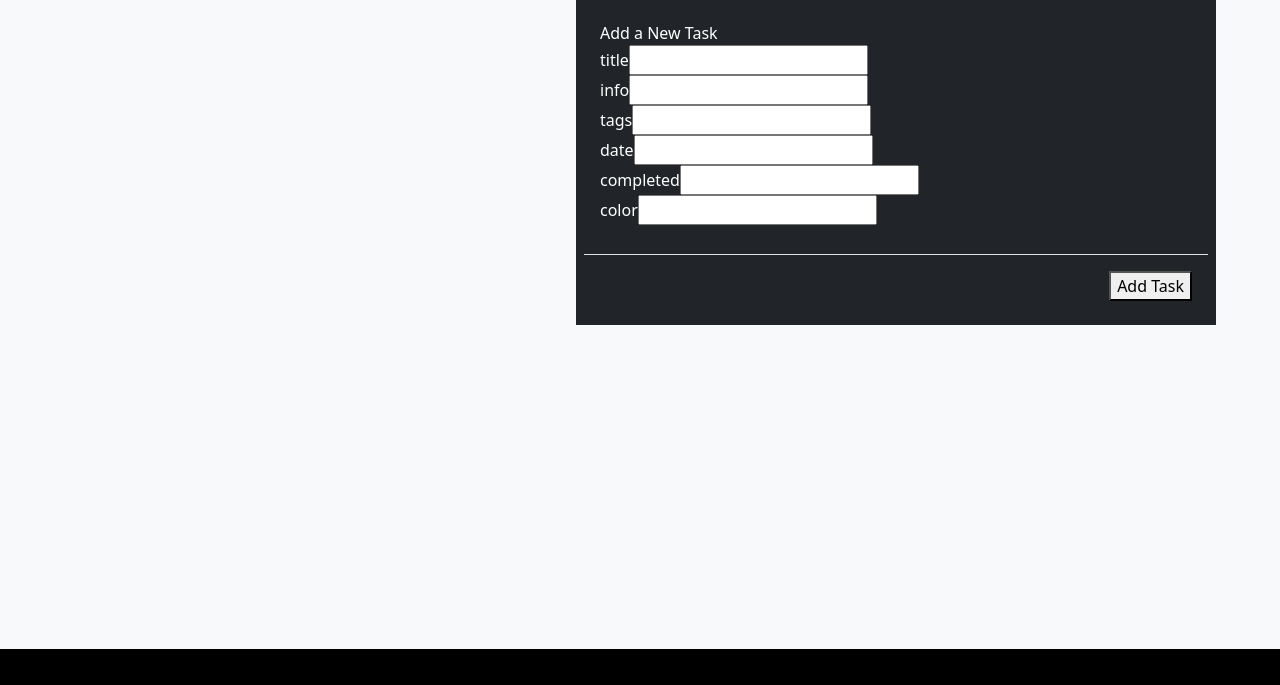
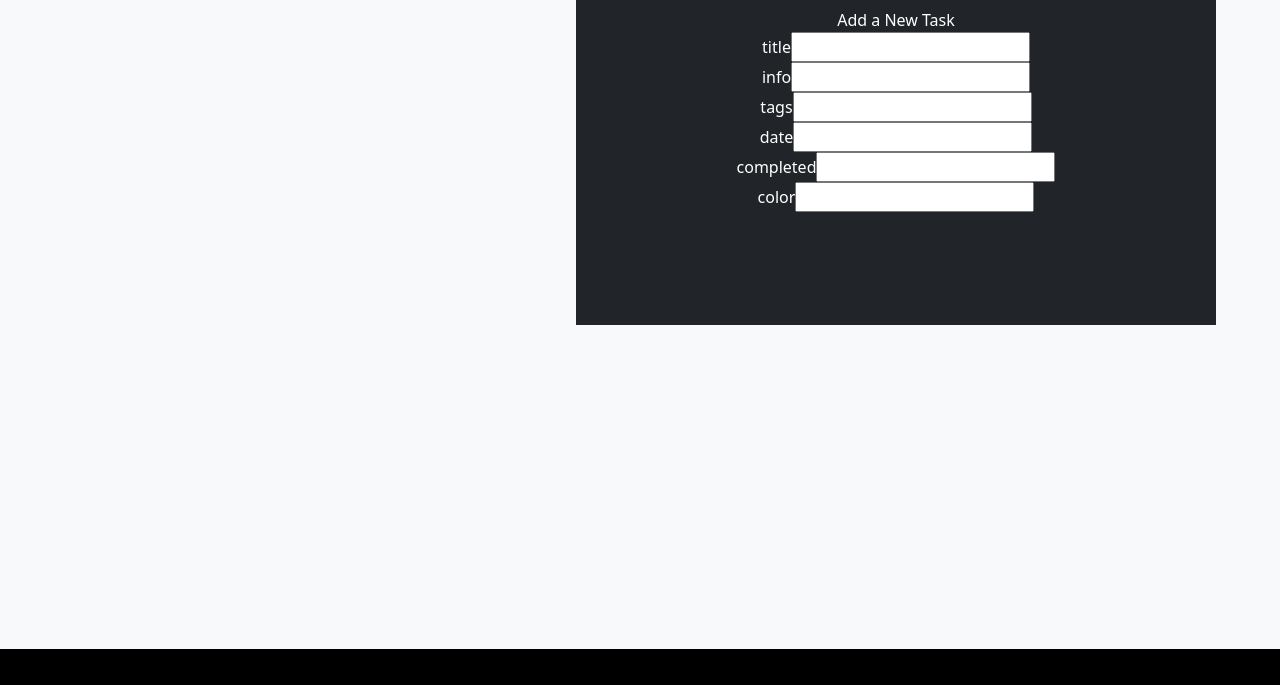
Before and after one commit to TechnicallyAustin/Odin-todo, a website built with webpack: page dist/index.html in a window 1280 px wide. Both pictures are taken after a click on the picture 1252 px from the left and 24 px from the top of the page. Shown: the part 115-800 px from the top of the page. Built offline with nearby package versions, Linux system fonts and the light colour scheme.

Commit message:
more modal work

```diff
--- a/src/css/styles.css
+++ b/src/css/styles.css
@@ -26,12 +26,9 @@ main {
 }
 
 .modal{
+    height: 35%;
     display: block;
     position: fixed;
     top: 5%;
     left: 45%;
-
-    display: grid;
-    grid-template-rows: 1fr 8fr 1fr;
-    grid-auto-rows: 1fr;
 }
--- a/src/javascript/tasks/newTask.js
+++ b/src/javascript/tasks/newTask.js
@@ -59,6 +59,7 @@ const modal = {
     );
 
     const form = body.appendChild(document.createElement("form"));
+    form.setAttribute("class", "task-form h-100 w-100 d-flex flex-column justify-content-start align-items-center")
 
     const legend = form.appendChild(document.createElement("p"));
     legend.setAttribute("class", "legend text-white mb-0");
@@ -71,7 +72,7 @@ const modal = {
       let fieldset = document.createElement("fieldset");
       fieldset.setAttribute(
         "class",
-        "d-flex flex-column justify-content-around align-items-center w-75"
+        "d-flex justify-content-around align-items-center w-75"
       );
       fieldset.setAttribute("class", `${value}-field`);
 
```
Also changed, not shown: dist/bundle.js.
